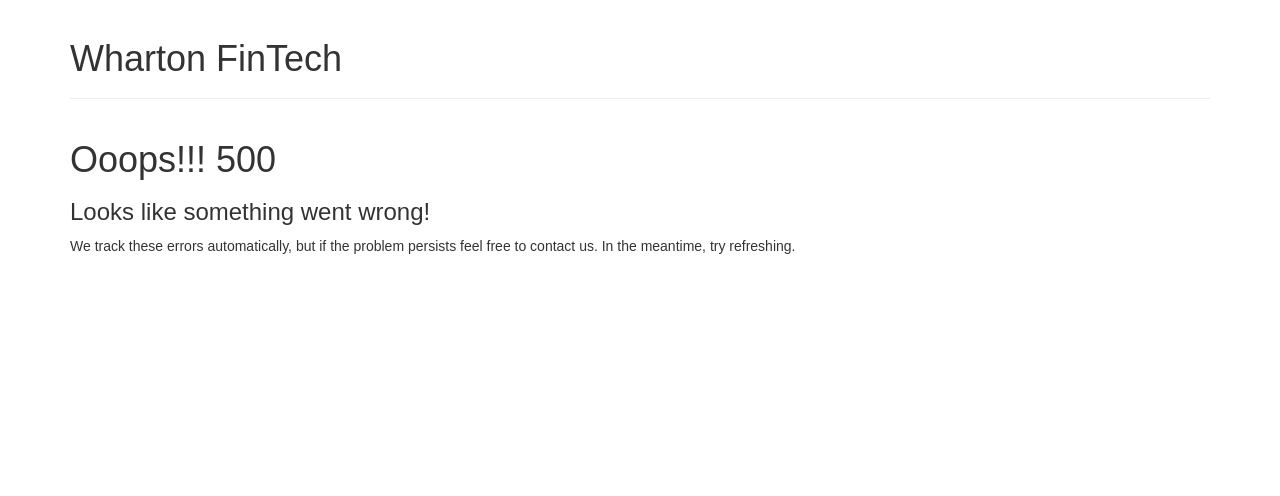
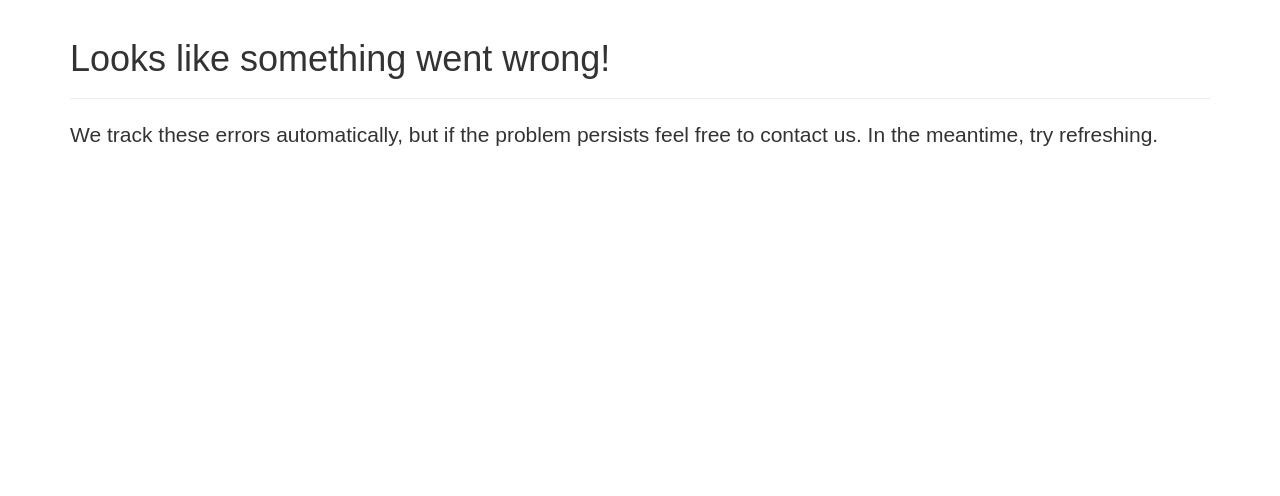
Before and after one commit to brendan1mcmanus/whartonfintech-v3, a Django app: template whartonfintech/templates/500.html in a window 1280 px wide. Shown: the part 97-593 px from the top of the page. Run offline with Django 3.2, Linux system fonts and the light colour scheme; the template is opened without the code that fills it, so the values that code supplies are empty; parts of the project's set-up code (start-up, migrations or seed data) failed here and were passed over; some libraries are stand-ins or nearby versions.

Commit message:
Improve the 404 and 500 pages

```diff
--- a/whartonfintech/templates/500.html
+++ b/whartonfintech/templates/500.html
@@ -2,10 +2,12 @@
 
 {% block title %}Server Error{% endblock %}
 
+{% block page-header %}Looks like something went wrong!{% endblock %}
+
 {% block content %}
-<h1>Ooops!!! 500</h1>
-
-<h3>Looks like something went wrong!</h3>
-
-<p>We track these errors automatically, but if the problem persists feel free to contact us. In the meantime, try refreshing.</p>
+  <div class="row">
+    <div class="col-xs-12">
+      <p class="lead">We track these errors automatically, but if the problem persists feel free to contact us. In the meantime, try refreshing.</p>
+    </div>
+  </div>
 {% endblock content %}
```
Also changed, not shown: whartonfintech/templates/404.html (+8 -4 lines).
